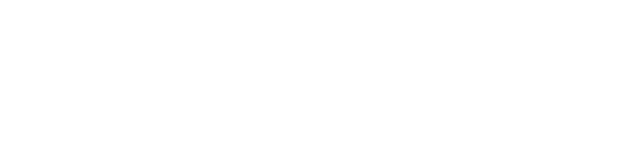
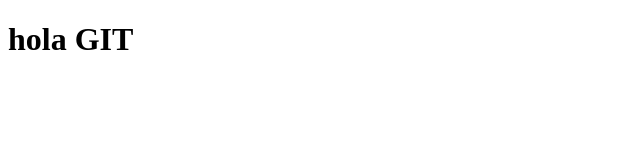
Before and after one commit to kellydpw/practica-curso, a plain HTML site: page index.html in a window 1280 px wide. Shown: the whole page, without its empty margins (0-640 px from the left). Drawn offline with Linux system fonts and the light colour scheme.

Commit message:
agregar h1

```diff
--- a/index.html
+++ b/index.html
@@ -6,6 +6,6 @@
     <title>Document</title>
 </head>
 <body>
-
+    <h1>hola GIT</h1>
 </body>
 </html>
```
